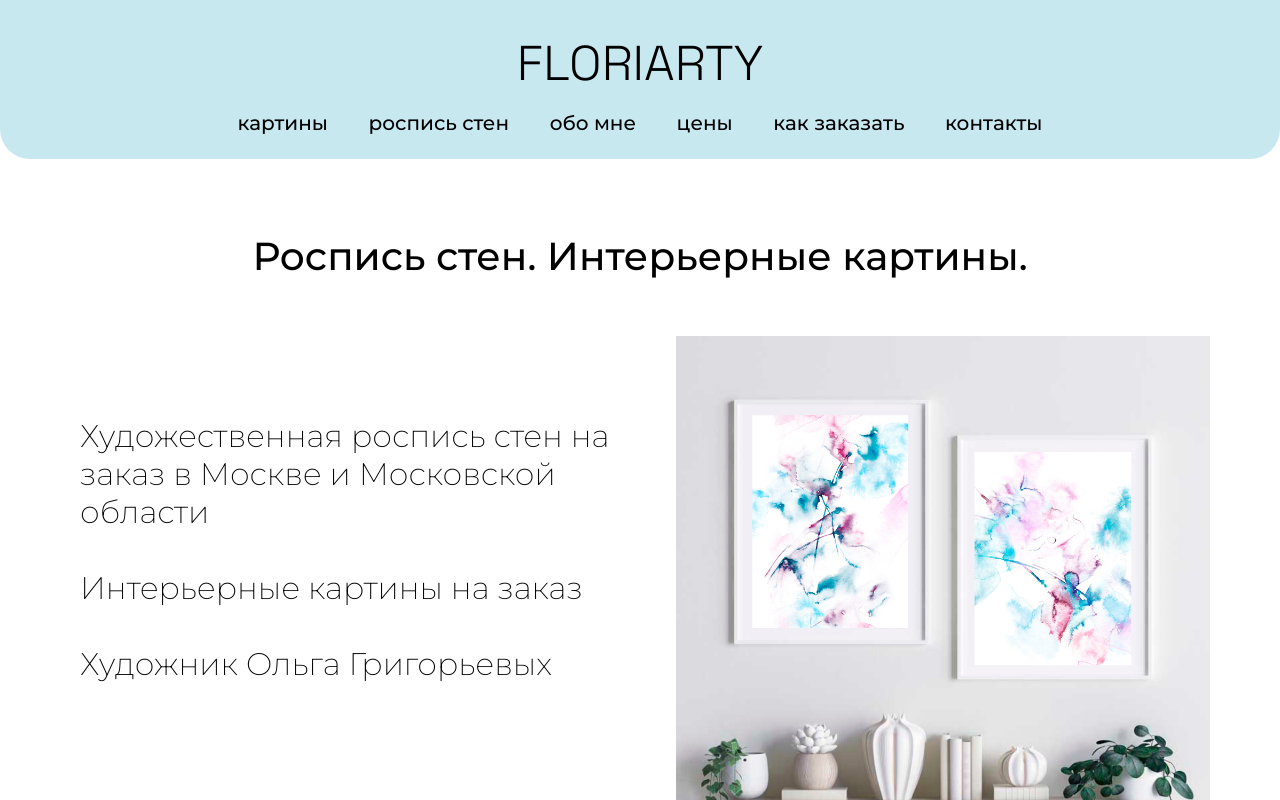
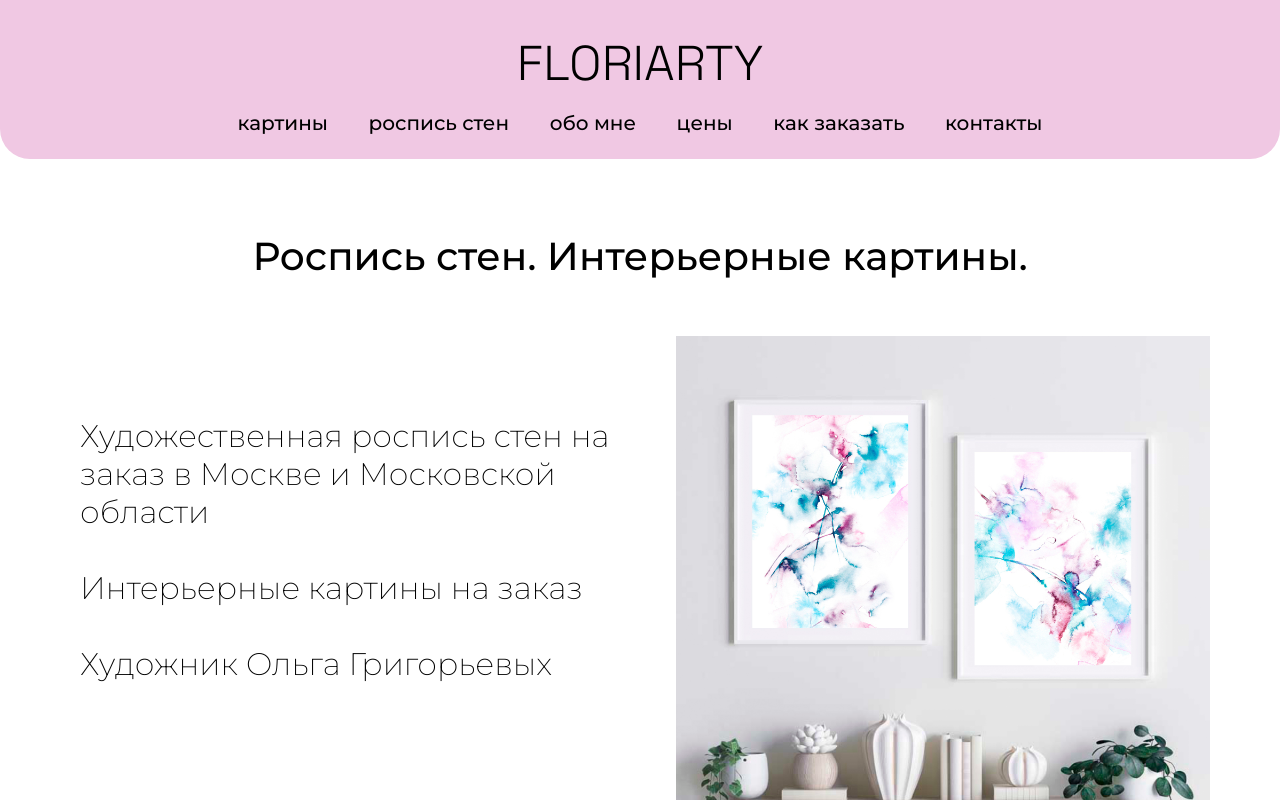
Before and after one commit to Remixrty/flory, a Next.js app: page / in a window 1280 px wide. Shown: the top 800 px of the page. Built offline with nearby package versions, Linux system fonts and the light colour scheme.

Commit message:
Update Header.module.css

```diff
--- a/styles/Header.module.css
+++ b/styles/Header.module.css
@@ -6,7 +6,7 @@
     transition: ease 0.6s;
     display: flex;
     flex-direction: column;
-    background: #c8e8f0;
+    background: #f0c8e3;
     border-radius: 0px 0px 30px 30px;
     align-items: center;
     position: fixed;
```
